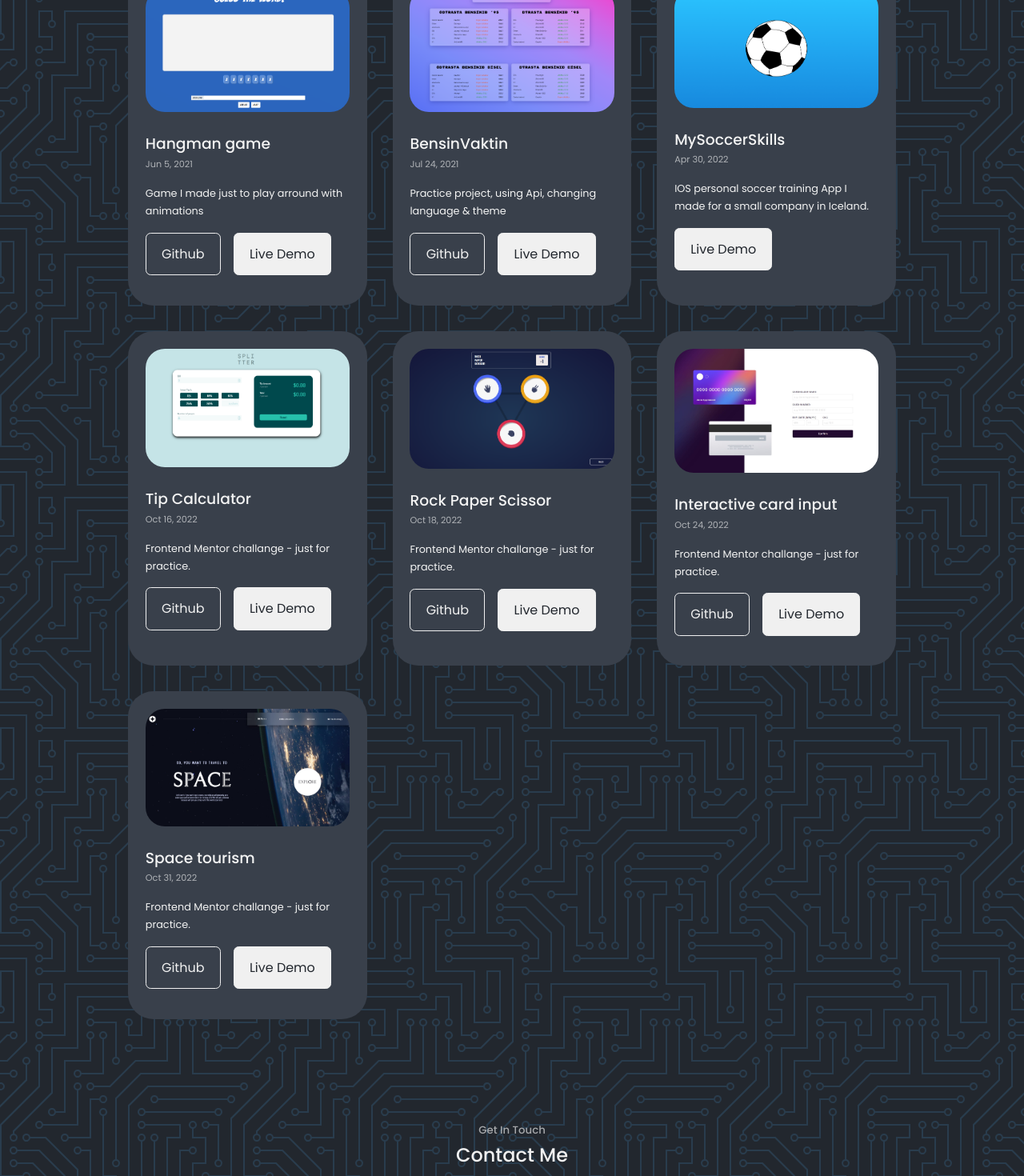
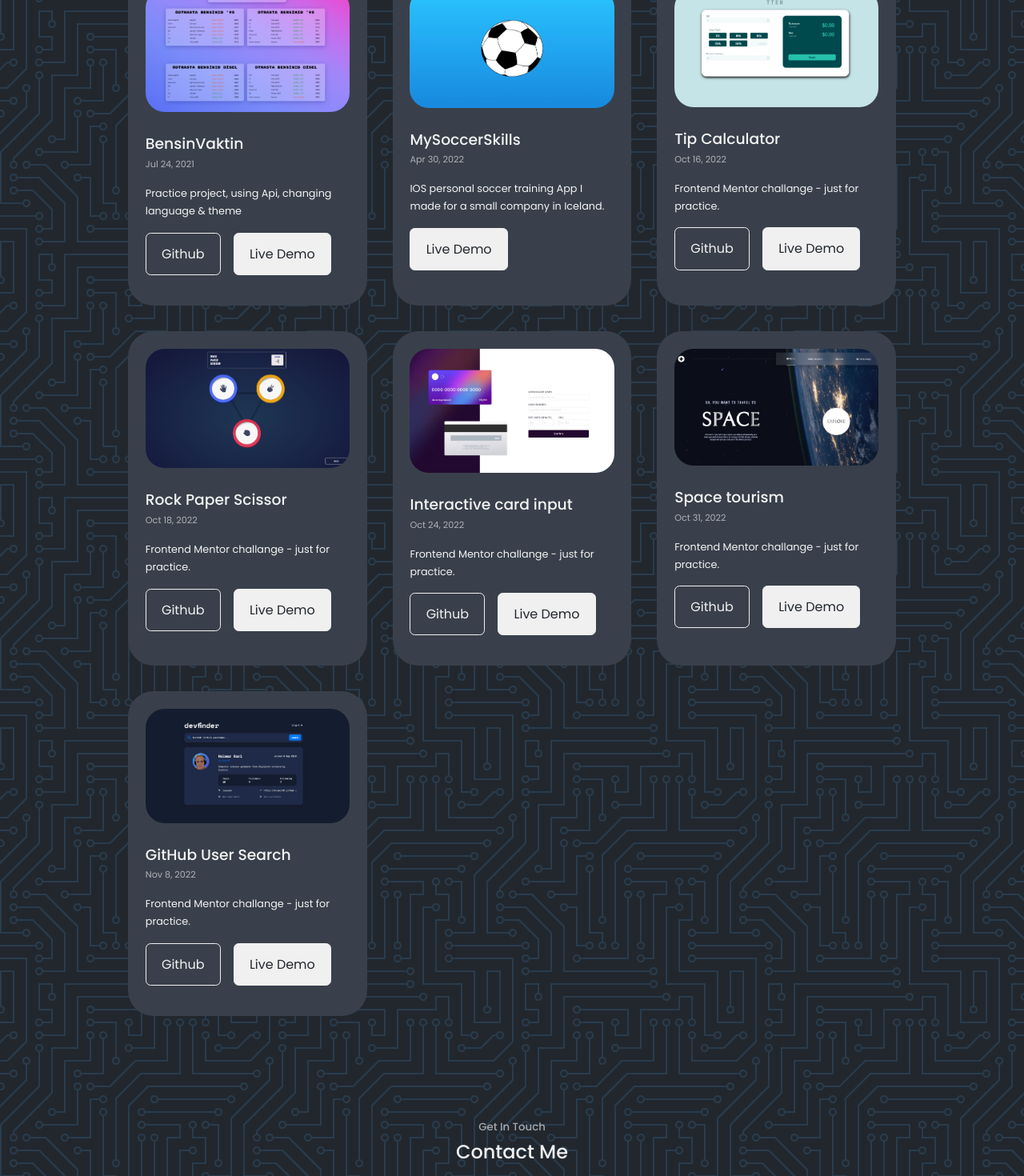
Before and after one commit to holmar18/holmar, a React (Create React App) app: page / in a window 1280 px wide. Shown: the part 3299-4769 px from the top of the page at 80% size. Built offline with nearby package versions, Linux system fonts and the light colour scheme.

Commit message:
Add Github serach assignment

```diff
--- a/src/components/portfolio/Projects-Data.js
+++ b/src/components/portfolio/Projects-Data.js
@@ -11,6 +11,7 @@ import TIPCALCULATOR from '../../assets/Projects/tip-calculator-fe.png';
 import RPS from '../../assets/Projects/rps.png';
 import IACARD from '../../assets/Projects/inter-card.jpg';
 import SPACETOUR from '../../assets/Projects/space-tourism.jpg';
+import GITSEARCH from '../../assets/Projects/GITSEARCH.jpg';
 
 export default [
 	{
@@ -68,17 +69,9 @@ export default [
 		github: false,
 		demo: 'https://akstur1.netlify.app/',
 	},
+
 	{
 		id: 7,
-		image: HANGMAN,
-		title: 'Hangman game',
-		yearMade: 'Jun 5, 2021',
-		descrition: 'Game I made just to play arround with animations',
-		github: 'https://github.com/holmar18/Hangman',
-		demo: 'https://hangman1988.netlify.app/',
-	},
-	{
-		id: 8,
 		image: BENSIN,
 		title: 'BensinVaktin',
 		yearMade: 'Jul 24, 2021',
@@ -87,7 +80,7 @@ export default [
 		demo: 'https://bensinvaktin.netlify.app/',
 	},
 	{
-		id: 9,
+		id: 8,
 		image: MYSOCCERSKILLS,
 		title: 'MySoccerSkills',
 		yearMade: 'Apr 30, 2022',
@@ -97,7 +90,7 @@ export default [
 		demo: 'https://fnd.io/#/is/iphone-app/1616905890-mysoccerskills-by-holmar-karl-holmarsson',
 	},
 	{
-		id: 10,
+		id: 9,
 		image: TIPCALCULATOR,
 		title: 'Tip Calculator',
 		yearMade: 'Oct 16, 2022',
@@ -106,7 +99,7 @@ export default [
 		demo: 'https://holmar-tip-calculator.netlify.app/',
 	},
 	{
-		id: 11,
+		id: 10,
 		image: RPS,
 		title: 'Rock Paper Scissor',
 		yearMade: 'Oct 18, 2022',
@@ -115,17 +108,17 @@ export default [
 		demo: 'https://holmar-rock-paper-scissor.netlify.app/',
 	},
 	{
-		id: 12,
+		id: 11,
 		image: IACARD,
 		title: 'Interactive card input',
 		yearMade: 'Oct 24, 2022',
 		descrition: 'Frontend Mentor challange - just for practice.',
 		github:
-			'https://github.com/holmar18/frontend-mentor-interactive-card-details-form',
+			'https://github.com/holmar18/holmar18-frontend-mentor-interactive-card-details-form',
 		demo: 'https://holmar-card-details.netlify.app/',
 	},
 	{
-		id: 13,
+		id: 12,
 		image: SPACETOUR,
 		title: 'Space tourism',
 		yearMade: 'Oct 31, 2022',
@@ -133,4 +126,13 @@ export default [
 		github: 'https://github.com/holmar18/frontend-mentor-space-tourism-website',
 		demo: 'https://holmar-space-tourism.netlify.app/',
 	},
+	{
+		id: 13,
+		image: GITSEARCH,
+		title: 'GitHub User Search',
+		yearMade: 'Nov 8, 2022',
+		descrition: 'Frontend Mentor challange - just for practice.',
+		github: 'https://github.com/holmar18/frontend-mentor-github-user-search',
+		demo: 'https://holmar-github-user-search.netlify.app/',
+	},
 ];
```
Also changed, not shown: src/assets/Projects/GITSEARCH.jpg (added), 1 other file (tests, documents, lock files or other folders).
